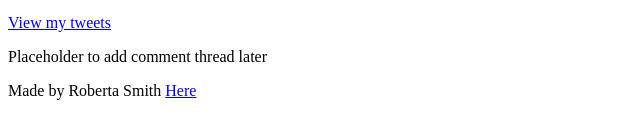
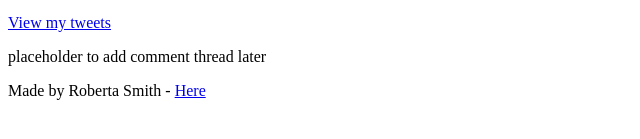
Before and after one commit to Robby47918/My_First_Portfolio, a plain HTML site: page html_basic/index.html in a window 1280 px wide. Shown: the part 655-794 px from the top of the page, 0-640 px from the left. Drawn offline with Linux system fonts and the light colour scheme.

Commit message:
Organization

```diff
--- a/html_basic/index.html
+++ b/html_basic/index.html
@@ -32,12 +32,13 @@
 	<a href="/tweets.html">View my tweets</a>
 	</article>
 	<aside>
-	<p>Placeholder to add comment thread later</p>
+	<p>placeholder to add comment thread later</p>
 	</aside>
 </main>
 
-<footer>
-	<p> Made by Roberta Smith <a href="https://github.com/Robby47918" target="_blank">Here</a></p>
+<footer
+
+	<p>Made by Roberta Smith - <a href="https://github.com/Robby47918" target="_blank">Here</a></p>
 </footer>
 </body>
 </html>
```
